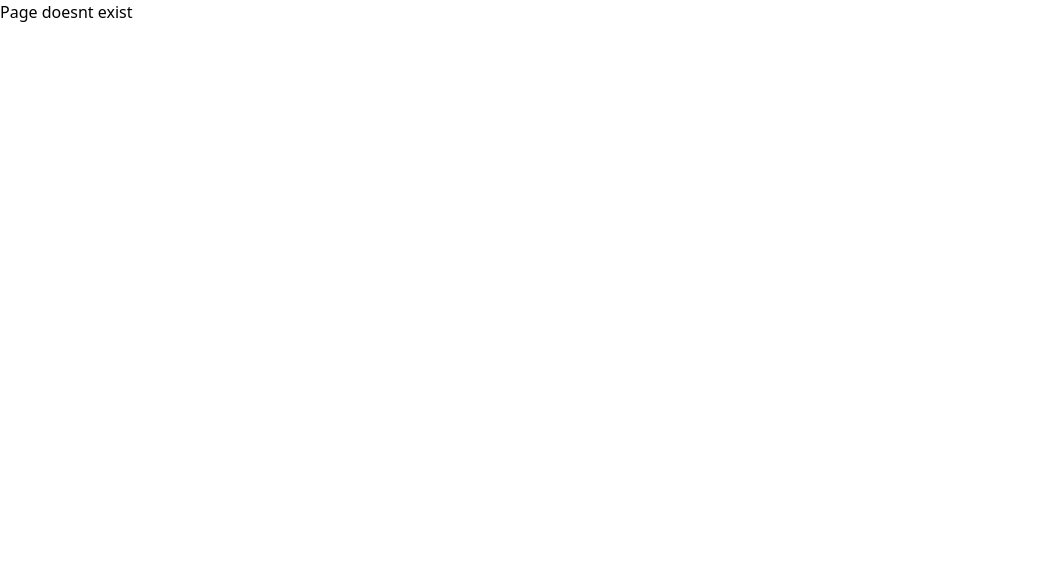
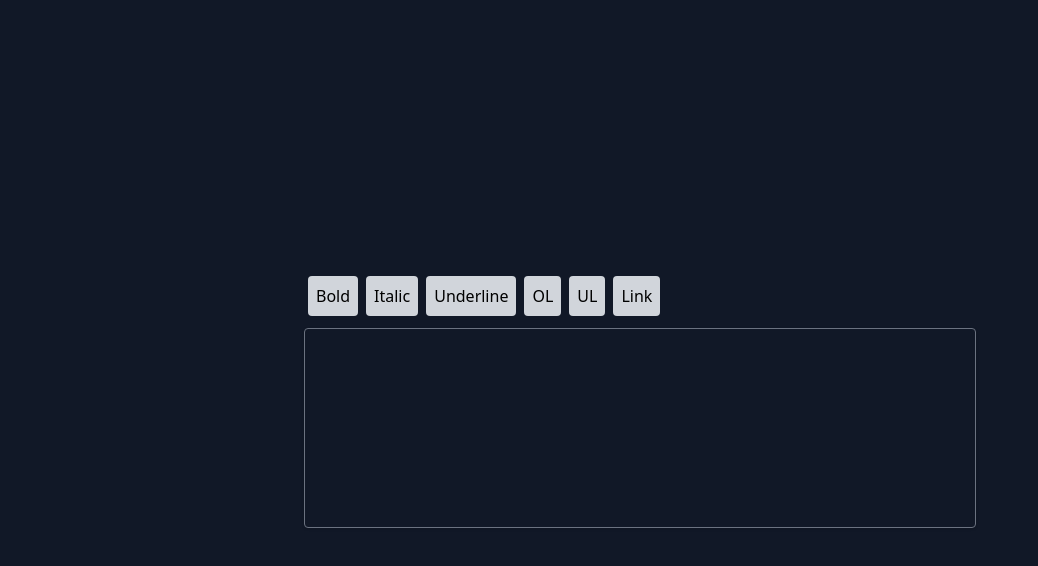
Before and after one commit to venky-123-debug/medium_editor, a Svelte app: page / in a window 1280 px wide. Shown: the top 566 px of the page, without its empty margins (0-1038 px from the left). Built offline with nearby package versions, Linux system fonts and the light colour scheme.

Commit message:
basic tet editor has been working

```diff
--- a/rollup.config.js
+++ b/rollup.config.js
@@ -32,7 +32,7 @@ function serve() {
 export default {
   input: "src/main.js",
   output: {
-    sourcemap: false,
+    sourcemap: true,
     format: "iife",
     name: "app",
     file: "public/build/bundle.js",
--- /dev/null
+++ b/src/Pages/Home/index.svelte
@@ -0,0 +1,47 @@
+<script>
+  import LinkModal from "./modules/linkModal.svelte"
+
+  let showModal = false
+  function formatText(command, value = null) {
+    document.execCommand(command, false, value)
+  }
+
+  function openLinkModal() {
+    showModal = !showModal
+  }
+
+  function insertLink() {
+    const url = document.getElementById("linkInput").value
+    if (url) {
+      formatText("createLink", url)
+    }
+    openLinkModal()
+  }
+
+  $: console.log({ showModal })
+</script>
+
+<div class="flex min-h-screen items-center justify-center bg-gray-900">
+  <div class="w-full max-w-2xl">
+    <div class="toolbar flex space-x-2">
+      <button on:click={() => formatText("bold")}>Bold</button>
+      <button on:click={() => formatText("italic")}>Italic</button>
+      <button on:click={() => formatText("underline")}>Underline</button>
+      <button on:click={() => formatText("insertOrderedList")}>OL</button>
+      <button on:click={() => formatText("insertUnorderedList")}>UL</button>
+      <button on:click={() => openLinkModal()}>Link</button>
+    </div>
+    <div class="mt-2 min-h-[200px] w-full rounded border border-gray-500 bg-transparent p-4 text-white shadow focus:border-blue-500 focus:outline-none" contenteditable="true" />
+  </div>
+
+  <LinkModal on:linkInsert={insertLink} on:closeModal={openLinkModal} {showModal} />
+</div>
+
+<style lang="postcss">
+  .toolbar button {
+    @apply m-1 rounded bg-gray-300 p-2;
+  }
+  .toolbar button:hover {
+    @apply bg-gray-400;
+  }
+</style>
--- /dev/null
+++ b/src/Pages/Home/modules/linkModal.svelte
@@ -0,0 +1,25 @@
+<script>
+  import { createEventDispatcher } from "svelte"
+
+  const dispatch = createEventDispatcher()
+
+  export let showModal = false
+
+  const insertLink = () => {
+    dispatch("linkInsert")
+  }
+  const closeLinkModal = () => {
+    dispatch("closeModal")
+  }
+</script>
+
+<div class:hidden={!showModal} class="fixed inset-0 hidden items-center justify-center bg-gray-600 bg-opacity-50">
+  <div class="rounded bg-white p-6 shadow-lg">
+    <label for="linkInput" class="block text-sm font-medium text-gray-700">Enter URL:</label>
+    <input type="text" id="linkInput" class="mt-1 block w-full rounded-md border border-gray-300 p-2" />
+    <div class="mt-4 flex justify-end">
+      <button on:click={insertLink} class="mr-2 rounded bg-blue-500 px-4 py-2 text-white">Insert</button>
+      <button on:click={closeLinkModal} class="rounded bg-gray-500 px-4 py-2 text-white">Cancel</button>
+    </div>
+  </div>
+</div>
--- a/src/routes.js
+++ b/src/routes.js
@@ -1,6 +1,9 @@
+import Home from "./Pages/Home/index.svelte"
 import ErrorCode404 from "./Pages/404/index.svelte"
 
 export default {
+  "/": Home,
+
   // The catch-all route must always be last
   "*": ErrorCode404,
 }
```
